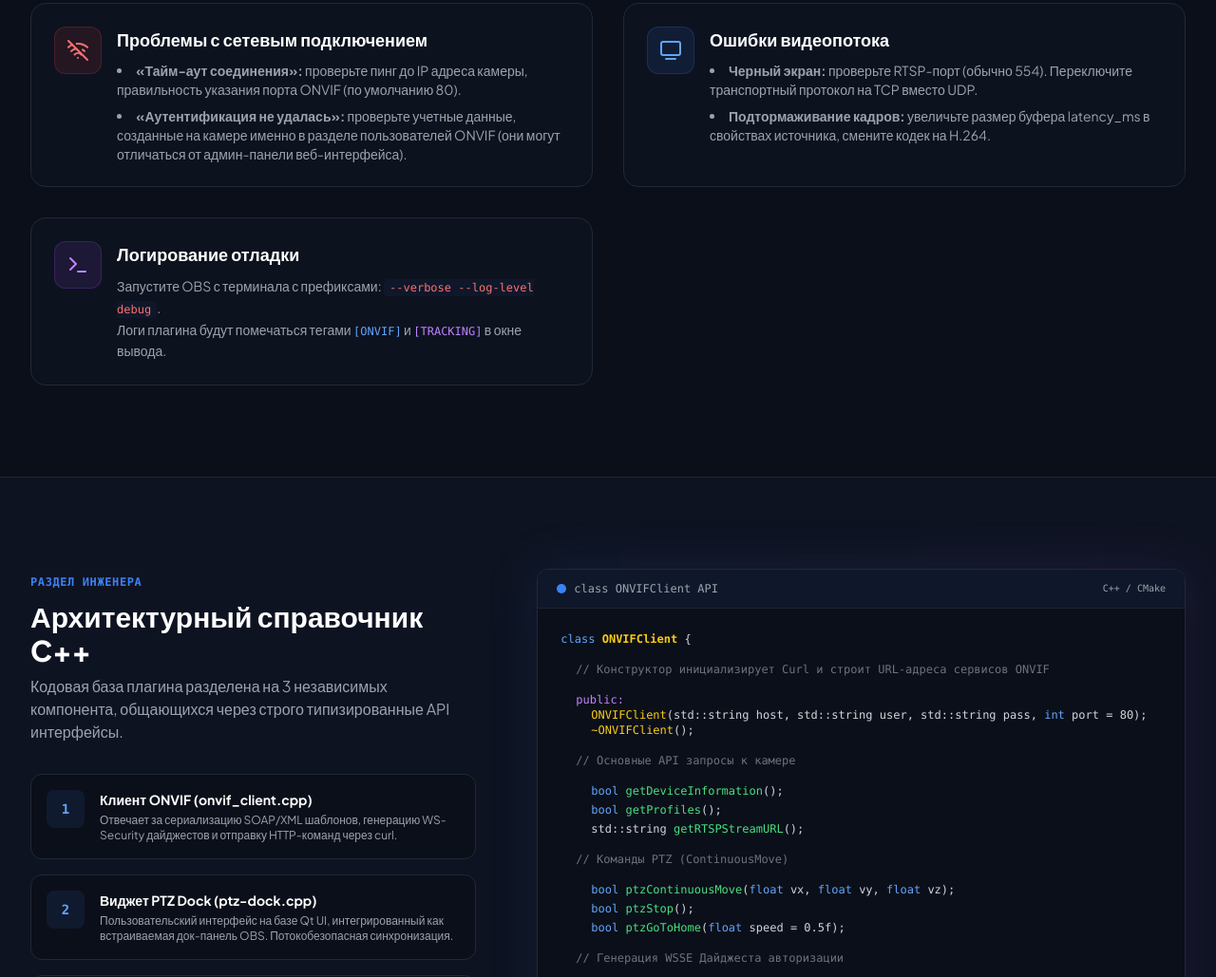
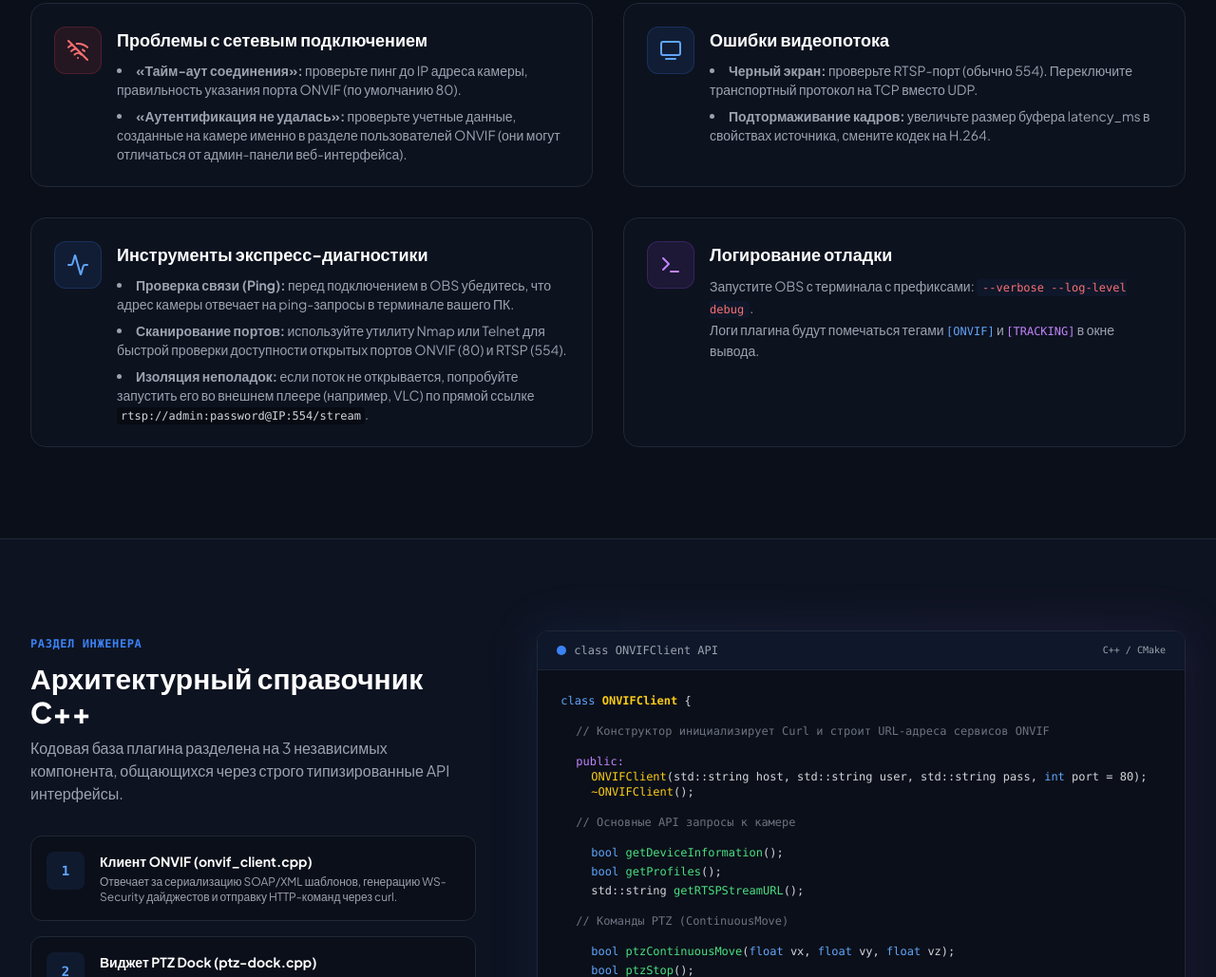
Before and after one commit to DariaDusheiko/obs-studio-plugin-onvif-ptz, a plain HTML site: page index.html in a window 1280 px wide. Shown: the part 3857-4886 px from the top of the page at 95% size. Drawn offline with nearby package versions, Linux system fonts and the light colour scheme.

Commit message:
Update index.html

```diff
--- a/index.html
+++ b/index.html
@@ -734,20 +734,21 @@
                 </div>
 
                 <!-- Card 3: Tracking -->
-                <!-- <div class="bg-slate-900/40 border border-gray-800 p-6 rounded-2xl">
+                <div class="bg-slate-900/40 border border-gray-800 p-6 rounded-2xl">
                     <div class="flex gap-4 items-start">
-                        <div class="p-3 bg-green-500/10 border border-green-500/20 text-green-400 rounded-xl">
-                            <i data-lucide="scan" class="w-6 h-6"></i>
+                        <div class="p-3 bg-blue-500/10 border border-blue-500/20 text-blue-400 rounded-xl">
+                            <i data-lucide="activity" class="w-6 h-6"></i>
                         </div>
                         <div>
-                            <h3 class="text-lg font-bold text-white mb-2">Проблемы автоотслеживания</h3>
+                            <h3 class="text-lg font-bold text-white mb-2">Инструменты экспресс-диагностики</h3>
                             <ul class="text-sm text-gray-400 space-y-2 list-disc list-inside">
-                                <li><strong>Объект часто теряется:</strong> увеличьте размер зоны интереса (ROI), уменьшите общую скорость слежения PTZ, позаботьтесь об однородном освещении студии.</li>
-                                <li><strong>Высокая нагрузка на процессор:</strong> увеличьте интервал обработки до пропуска n-кадров, снизьте разрешение анализируемого субпотока.</li>
+                                <li><strong>Проверка связи (Ping):</strong> перед подключением в OBS убедитесь, что адрес камеры отвечает на ping-запросы в терминале вашего ПК.</li>
+                                <li><strong>Сканирование портов:</strong> используйте утилиту Nmap или Telnet для быстрой проверки доступности открытых портов ONVIF (80) и RTSP (554).</li>
+                                <li><strong>Изоляция неполадок:</strong> если поток не открывается, попробуйте запустить его во внешнем плеере (например, VLC) по прямой ссылке <code class="text-xs bg-black/40 px-1 py-0.5 rounded font-mono text-gray-300">rtsp://admin:password@IP:554/stream</code>.</li>
                             </ul>
                         </div>
                     </div>
-                </div> -->
+                </div>
 
                 <!-- Card 4: Logging -->
                 <div class="bg-slate-900/40 border border-gray-800 p-6 rounded-2xl">
```
